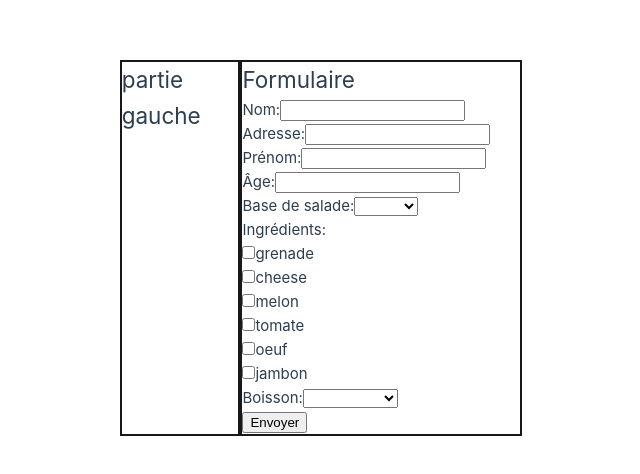
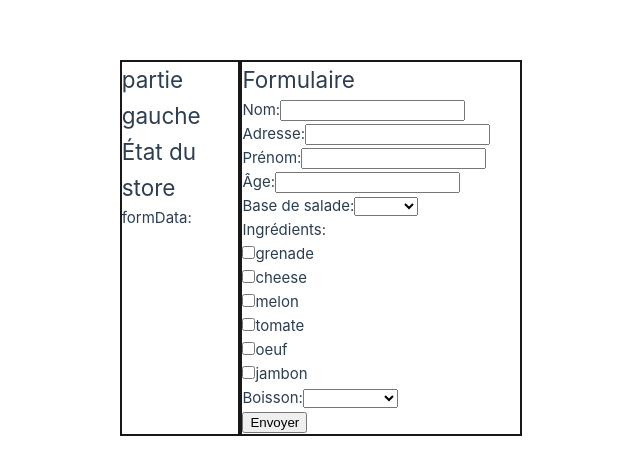
Before and after one commit to IIM-Creative-Technology/rattrapages-MiraiMarvin, a Vue app in the folder Mangoo-Salad/: page / in a window 1280 px wide. Shown: the part 152-626 px from the top of the page, without its empty margins (118-758 px from the left). Built offline with nearby package versions, Linux system fonts and the light colour scheme.

Commit message:
up to date

```diff
--- a/Mangoo-Salad/src/App.vue
+++ b/Mangoo-Salad/src/App.vue
@@ -1,11 +1,13 @@
 <script setup>
 import MainChoose from './components/MainChoose.vue'
+import TheCheck from "@/components/TheCheck.vue";
 </script>
 
 <template>
  <section class="main">
    <div class="left">
      <h1>partie gauche</h1>
+     <TheCheck />
 
    </div>
    <div class="right">
--- a/Mangoo-Salad/src/components/MainChoose.vue
+++ b/Mangoo-Salad/src/components/MainChoose.vue
@@ -80,11 +80,27 @@ export default {
       ],
     };
   },
+
   methods: {
     submitForm() {
-      // Envoyer les données du formulaire
-      console.log(this.formData);
-    },
+      // Appeler une mutation pour mettre à jour les données du store
+      this.$store.commit('updateFormData', this.formData);
+
+
+
+      // Réinitialiser les champs du formulaire
+      this.formData = {
+        name: '',
+        address: '',
+        firstName: '',
+        age: null,
+        saladBase: '',
+        selectedIngredients: [],
+        drink: '',
+        prix: 0,
+      };
+
   },
+},
 };
 </script>
--- a/Mangoo-Salad/src/components/TheCheck.vue
+++ b/Mangoo-Salad/src/components/TheCheck.vue
@@ -1,13 +1,22 @@
-<script setup>
 
-</script>
 
 <template>
-  <h1>{{ msg }}</h1>
-  <div>
 
-  </div>
+    <div>
+      <h1>État du store</h1>
+      <p>formData: {{ formData }}</p>
+    </div>
 </template>
+
+<script>
+  export default {
+    computed: {
+      formData() {
+        return this.$store.getters.formData;
+      },
+    },
+  }
+</script>
 
 <style scoped>
 
--- a/Mangoo-Salad/src/main.js
+++ b/Mangoo-Salad/src/main.js
@@ -8,19 +8,27 @@ import Vuex from 'vuex';
 
 const store = new Vuex.Store({
     state: {
-        nom: '',
-        adresse: '',
-        prenom: '',
-        age: 0,
-        basesSalades: [],
-        ingredients: [],
-        boissons: [],
-        prix: 0,
+            formData: {
+                name: '',
+                address: '',
+                firstName: '',
+                age: null,
+                SaladBase: '',
+                selectedIngredients: [],
+                drink: [],
+                prix: 0,
+            },
     },
-    mutations: {},
+    mutations: {
+        updateFormData(state, formData) {
+            state.formData = formData;
+        },
+    },
     actions: {},
     modules: {},
-    getters: {},
+    getters: {
+        formDataS: (state) => state.formData,
+    },
 });
 
 createApp(App).use(store).mount('#app');
```
